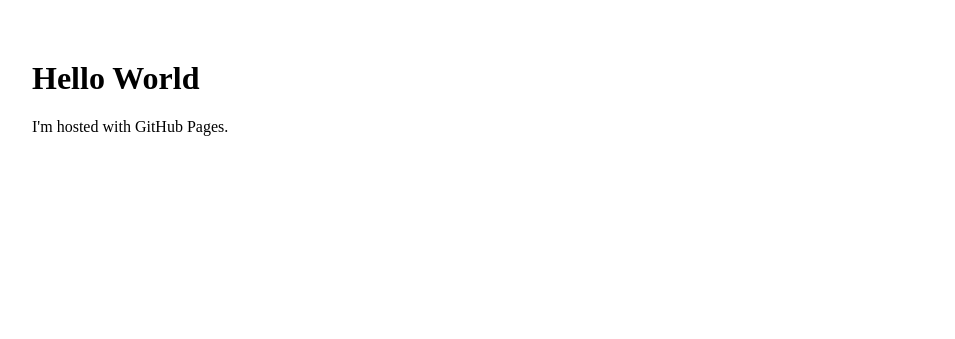
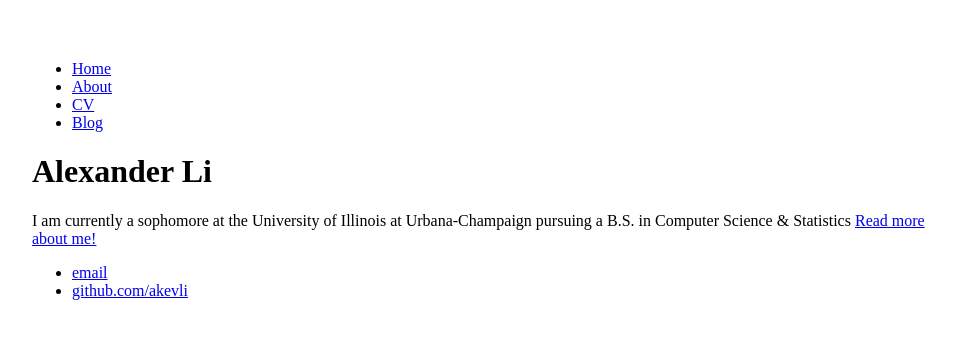
Before and after one commit to akevli/akevli.github.io, a Jekyll site: the page built from index.html, in a window 1280 px wide. Shown: the top 339 px of the page, without its empty margins (160-1115 px from the left). Built offline with Jekyll 4.4.1, drawn with Linux system fonts in a browser that asks for light colours.

Commit message:
Update index.html

```diff
--- a/index.html
+++ b/index.html
@@ -1,8 +1,8 @@
-<!DOCTYPE html>
-<html>
-<body>
-  <link rel="stylesheet" type="text/css" href="/css/main.css">
-<h1>Hello World</h1>
-<p>I'm hosted with GitHub Pages.</p>
-</body>
-</html>
+---
+layout: default
+title: Alexander Li
+---
+<div class="blurb">
+	<h1>Alexander Li</h1>
+	<p>I am currently a sophomore at the University of Illinois at Urbana-Champaign pursuing a B.S. in Computer Science & Statistics</em> <a href="/about">Read more about me!</a></p>
+</div><!-- /.blurb -->
```
